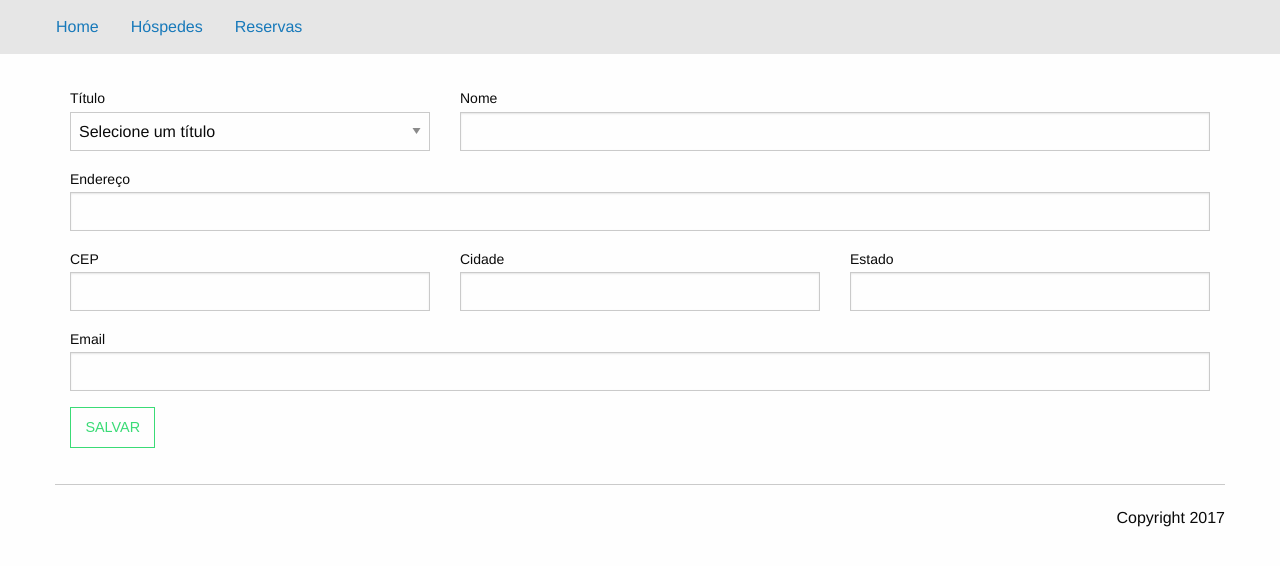
After one commit to randercarlos/scr-reservas, a Symfony app: template app/Resources/views/hospede/form.html.twig in a window 1280 px wide. The commit adds this page. Shown: the top 566 px of the page. Run offline with Twig, Linux system fonts and the light colour scheme; the template is opened without the code that fills it, so the values that code supplies are empty; some libraries are stand-ins or nearby versions.

Commit message:
Criado o form de hóspedes e a listagem de hóspedes e reservas feitas

```diff
--- /dev/null
+++ b/app/Resources/views/hospede/form.html.twig
@@ -0,0 +1,47 @@
+{% extends 'template.html.twig' %}
+
+{% block body %}
+
+    <div class="row">
+        <div class="medium-12 large-12 columns">
+        <h4></h4>
+
+        <form action="" method="post">
+            <div class="medium-4  columns">
+                <label>Título</label>
+                <select name="">
+                    <option value="">Selecione um título</option>
+                </select>
+            </div>
+            <div class="medium-8  columns">
+                <label>Nome</label>
+                <input name="" value="" type="text" />
+            </div>
+            <div class="medium-12  columns">
+                <label>Endereço</label>
+                <input name="" value="" type="text" />
+            </div>
+            <div class="medium-4  columns">
+                <label>CEP</label>
+                <input name="" value="" type="text" />
+            </div>
+            <div class="medium-4 columns">
+                <label>Cidade</label>
+                <input name="" value="" type="text" />
+            </div>
+            <div class="medium-4  columns">
+                <label>Estado</label>
+                <input name="" value="" type="text" />
+            </div>
+            <div class="medium-12  columns">
+                <label>Email</label>
+                <input name="" value="" type="text" />
+            </div>
+            <div class="medium-12  columns">
+                <input type="submit" value="SALVAR" class="button success hollow" />
+            </div>
+        </form>
+        </div>
+    </div>
+
+{% endblock %}
--- a/web/css/app.css
+++ b/web/css/app.css
@@ -12,3 +12,19 @@ a.button {
 a.hollow {
     margin-right: 5px;
 }
+
+.centro {
+    text-align: center;
+}
+
+.dt_entrada {
+    color: #228B22;
+}
+
+.dt_saida {
+    color: #B8860B;
+}
+
+a[class*="hollow"] {
+    float: none;
+}
```
Also changed, not shown: app/Resources/views/hospede/index.html.twig (+8 -4 lines), app/Resources/views/reserva/index.html.twig (+9 -9 lines), src/AppBundle/Controller/HospedeController.php (+24 -0 lines), src/AppBundle/Controller/ReservaController.php (+8 -1 lines).
